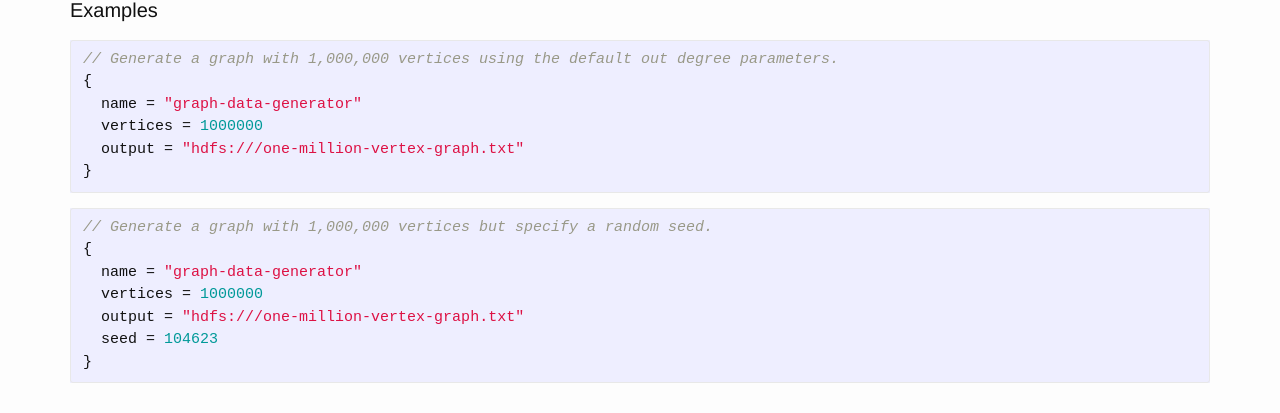
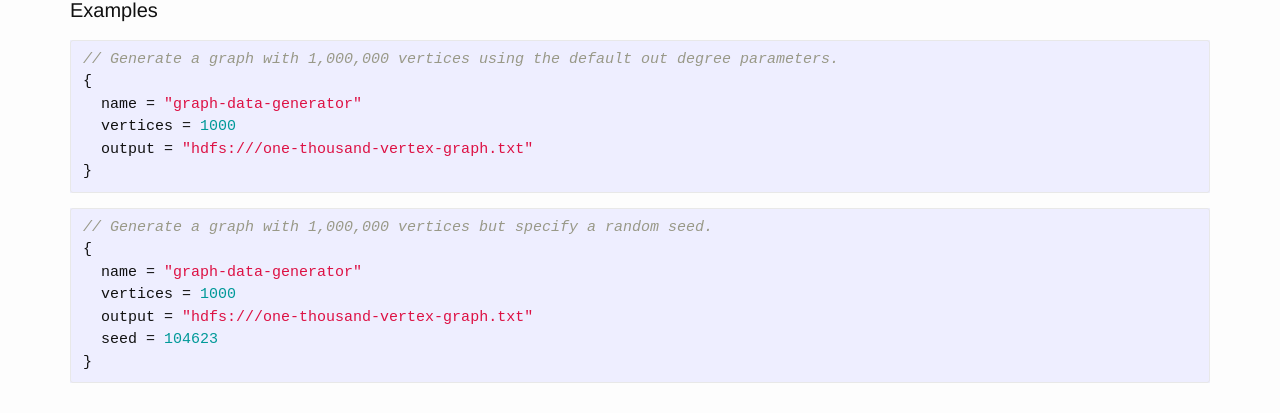
Before and after one commit to CODAIT/spark-bench, a Jekyll site: the page built from docs/_workloads/data-generator-graph.md, in a window 1280 px wide. Shown: the part 926-1339 px from the top of the page. Built offline with Jekyll 4.4.1, drawn with Linux system fonts in a browser that asks for light colours.

Commit message:
Updating examples with smaller parameters

````diff
--- a/docs/_workloads/data-generator-graph.md
+++ b/docs/_workloads/data-generator-graph.md
@@ -42,16 +42,16 @@ All other output file formats will cause an error.
 // Generate a graph with 1,000,000 vertices using the default out degree parameters.
 {
   name = "graph-data-generator"
-  vertices = 1000000
-  output = "hdfs:///one-million-vertex-graph.txt"
+  vertices = 1000
+  output = "hdfs:///one-thousand-vertex-graph.txt"
 }
 ```
 ```hocon
 // Generate a graph with 1,000,000 vertices but specify a random seed.
 {
   name = "graph-data-generator"
-  vertices = 1000000
-  output = "hdfs:///one-million-vertex-graph.txt"
+  vertices = 1000
+  output = "hdfs:///one-thousand-vertex-graph.txt"
   seed = 104623
 }
 ```
````
